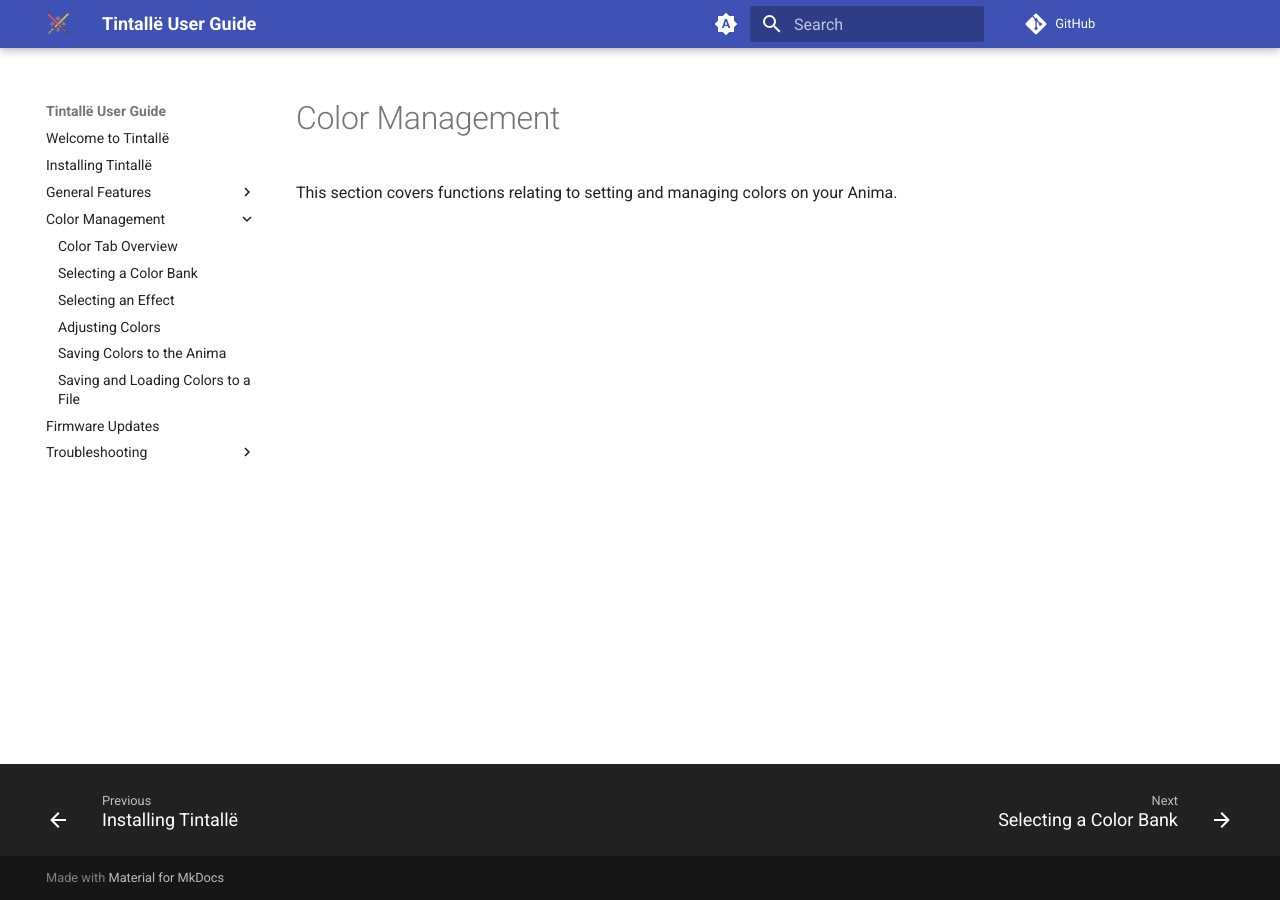
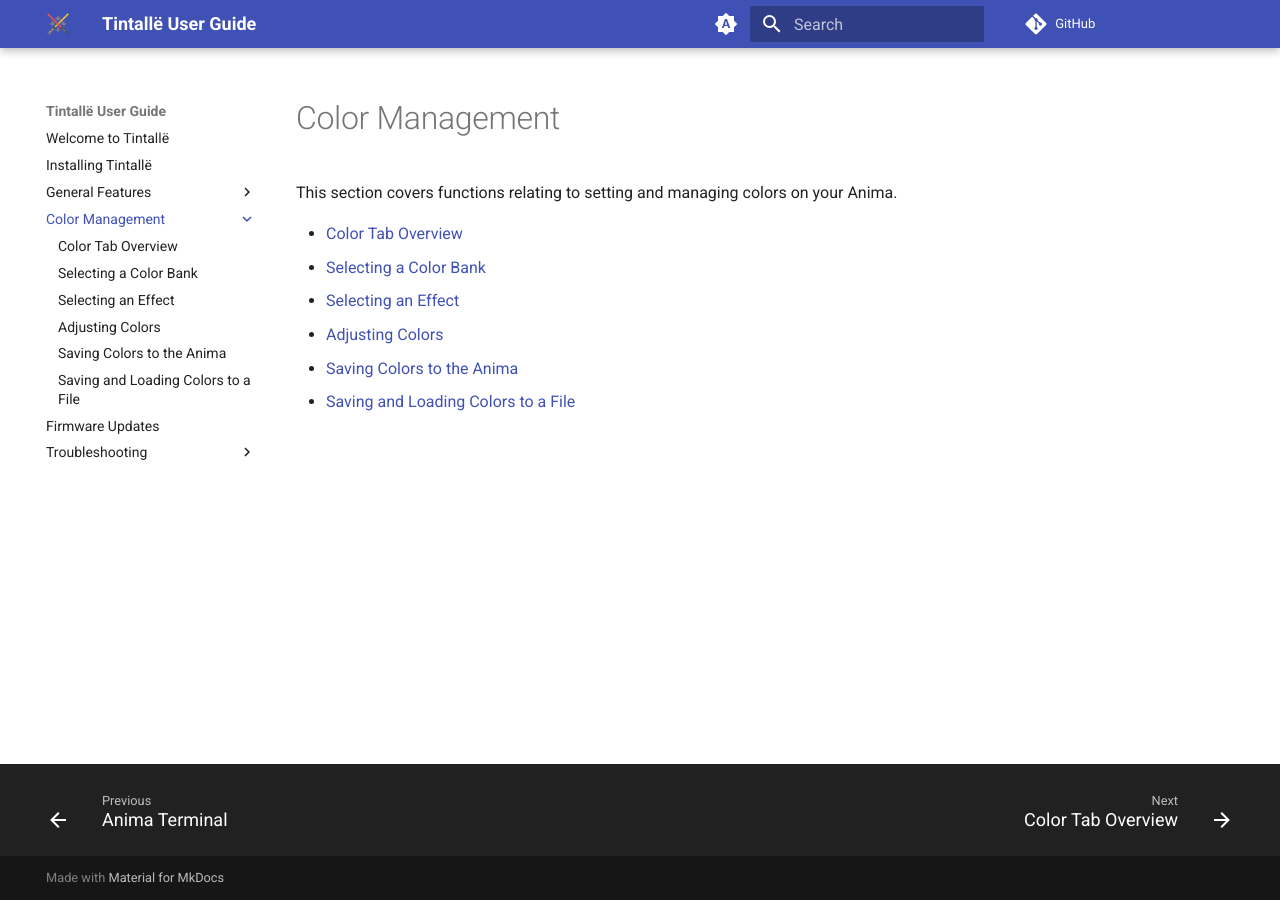
Before and after one commit to jramboz/tintalle, an MkDocs documentation site: the page built from docs/color/index.md, in a window 1280 px wide. Built offline with MkDocs 1.6.1 and Material for MkDocs 9.7.7, drawn with Linux system fonts in a browser that asks for light colours; comment, search, counter and statistics services are not loaded.

Commit message:
Add color index page

```diff
--- a/docs/color/index.md
+++ b/docs/color/index.md
@@ -1,3 +1,10 @@
 # Color Management
 
 This section covers functions relating to setting and managing colors on your Anima.
+
+- [Color Tab Overview](overview.md)
+- [Selecting a Color Bank](banks.md)
+- [Selecting an Effect](effects.md)
+- [Adjusting Colors](colors.md)
+- [Saving Colors to the Anima](saving.md)
+- [Saving and Loading Colors to a File](color_files.md)
```
Also changed, not shown: docs/color/.pages.
